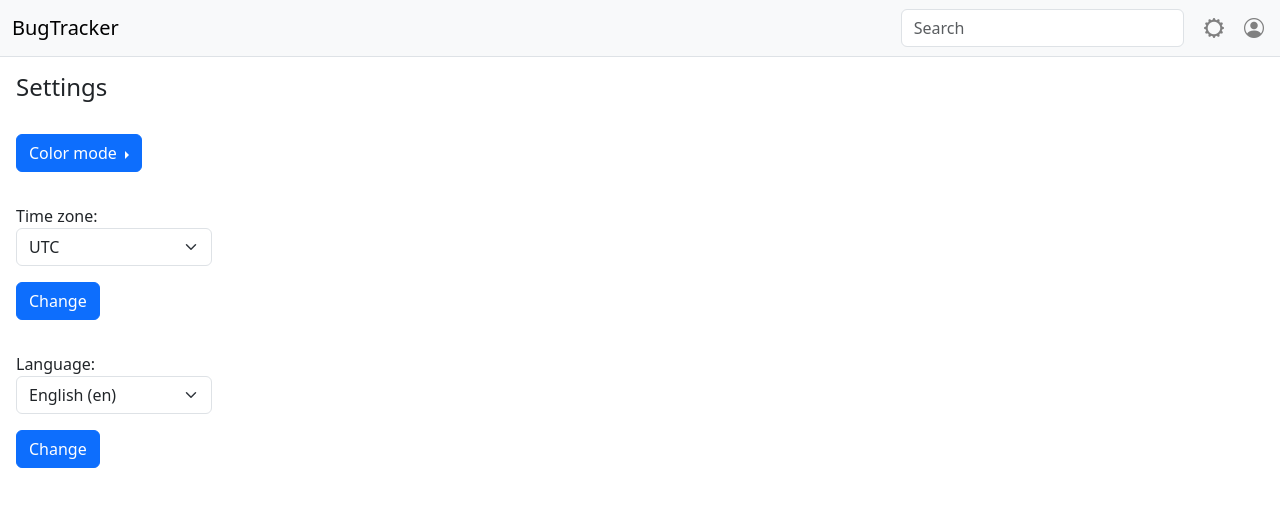
After one commit to Haenes/bugtracker-old, a Django app: page /settings/ in a window 1280 px wide. The commit adds this page. Shown: the top 507 px of the page. Run offline with Django 4.2, Linux system fonts and the light colour scheme; the visitor is signed in with stand-in values (Sample User, id 1).

Commit message:
Feat: 1) Add app settings page, which include Color mode toggler, time zone and language change forms

```diff
--- a/app/app/settings.py
+++ b/app/app/settings.py
@@ -134,7 +134,10 @@ AUTH_PASSWORD_VALIDATORS = [
 ]
 
 
-LANGUAGE_CODE = 'en-us'
+LANGUAGES = [
+    ("en", "English"),
+    ("ru", "Russian"),
+]
 
 USE_I18N = True
 
--- a/app/app/urls.py
+++ b/app/app/urls.py
@@ -4,5 +4,6 @@ from django.urls import include, path
 urlpatterns = [
     path('admin/', admin.site.urls),
     path('', include('bugtracker.urls')),
+    path("settings/", include("django.conf.urls.i18n")),
     path('', include('api.urls')),
 ]
--- a/app/bugtracker/urls.py
+++ b/app/bugtracker/urls.py
@@ -5,7 +5,7 @@ from . import views
 
 urlpatterns = [
     path("", views.projects, name="projects"),
-    path("template/", views.set_timezone, name="set_timezone"),
+    path("settings/", views.settings, name="settings"),
     path("boards/<int:project_id>/", views.boards, name="boards"),
     path("boards/<int:project_id>/project-settings/", views.project_settings, name="project-settings"),
     path("boards/<int:project_id>/<int:issue_id>/issue-details/", views.issue_details, name="issue-details"),
--- a/app/bugtracker/views.py
+++ b/app/bugtracker/views.py
@@ -24,20 +24,24 @@ from django.utils.translation import gettext as _
 from .models import Issue, Project
 from .forms import *
 
+@login_required(login_url="/login/")
+def settings(request):
+    user = request.user
 
-common_timezones = {
-    "UTC": "UTC",
-    "Moscow": "Europe/Moscow",
-    "Vladivostok": "Asia/Vladivostok",
-}
+    common_timezones = {
+        "UTC": "UTC",
+        _("Moscow"): "Europe/Moscow",
+        _("Vladivostok"): "Asia/Vladivostok",
+    }
+    context = {"user_id": user.id, "timezones": common_timezones}
 
+    if request.method == "POST":
+        if "timezone" in request.POST:
+            request.session["django_timezone"] = request.POST["timezone"]
+            return redirect("settings")
 
-def set_timezone(request):
-    if request.method == "POST":
-        request.session["django_timezone"] = request.POST["timezone"]
-        return redirect("/")
     else:
-        return render(request, "template.html", {"timezones": common_timezones})
+        return render(request, "settings.html", context=context)
 
 
 @login_required(login_url="/login/")
--- a/app/templates/base/base.html
+++ b/app/templates/base/base.html
@@ -59,32 +59,14 @@
 					<ul class="navbar-expand p-0 mb-0 mb-lg-0">
 						<ul class="navbar-nav">
 
-							<li class="nav-item dropdown m-1 me-3">
-								<a href="#" role="button" data-bs-toggle="dropdown" data-bs-toggle="tooltip"
-									data-bs-placement="bottom" title="{% translate "Toggle color mode" %}" aria-expanded="false"
-									aria-labelledby="bd-theme-text" id="bd-theme">
+							<li class="nav-item m-1 me-3">
+								<a href="{% url 'settings' %}" role="button">
 									<i class="bi bi-gear-wide" style="font-size: 20px;color: grey;"></i>
 								</a>
-								<ul class="dropdown-menu text-small shadow" data-popper-placement="bottom-end"
-									style="position: absolute; inset: 0px 0px auto auto; margin: 0px; transform: translate(0px, 34px);">
-									<li>
-										<button type="button" class="dropdown-item d-flex align-items-center"
-											data-bs-theme-value="light" aria-pressed="false">{% translate "Light" %}</button>
-									</li>
-									<li>
-										<button type="button" class="dropdown-item d-flex align-items-center"
-											data-bs-theme-value="dark" aria-pressed="false">{% translate "Dark" %}</button>
-									</li>
-									<li>
-										<button type="button" class="dropdown-item d-flex align-items-center"
-											data-bs-theme-value="auto" aria-pressed="false">{% translate "Auto" %}</button>
-									</li>
-								</ul>
 							</li>
 
 							<li class="nav-item dropdown m-1">
-								<a href="#" role="button" data-bs-toggle="dropdown" data-bs-toggle="tooltip"
-									data-bs-placement="bottom" title="{% translate "User" %}" aria-expanded="false">
+								<a href="#" role="button" data-bs-toggle="dropdown" aria-expanded="false">
 									<i class="bi bi-person-circle" style="font-size: 20px;color: grey;"></i>
 								</a>
 								<ul class="dropdown-menu text-small shadow"
--- /dev/null
+++ b/app/templates/settings.html
@@ -0,0 +1,91 @@
+{% extends "base.html" %}
+{% load tz %}
+{% load i18n %}
+
+{% block title %} {% translate "App settings" %} {% endblock %}
+
+{% block main %}
+
+<div class="ms-2 mt-3">
+    <h4 class="h4 ms-2 fw-normal">{% translate "Settings" %}</h4>
+
+    <div class="vstack col-2 gap-3">
+
+        <div class="p-2 mt-3">
+
+            <div class="btn-group dropend">
+                <button type="button" class="btn btn-primary dropdown-toggle" data-bs-toggle="dropdown" aria-expanded="false" id="bd-theme">
+                    {% translate "Color mode" %}
+                </button>
+                <ul class="dropdown-menu text-small shadow">
+                    <li>
+                        <button type="button" class="dropdown-item d-flex align-items-center"
+                            data-bs-theme-value="light" aria-pressed="false">{% translate "Light" %}
+                        </button>
+                    </li>
+                    <li>
+                        <button type="button" class="dropdown-item d-flex align-items-center"
+                            data-bs-theme-value="dark" aria-pressed="false">{% translate "Dark" %}
+                        </button>
+                    </li>
+                    <li>
+                        <button type="button" class="dropdown-item d-flex align-items-center"
+                            data-bs-theme-value="auto" aria-pressed="false">{% translate "Auto" %}
+                        </button>
+                    </li>
+                </ul>
+            </div>
+        </div>
+
+        <div class="p-2">
+            {% get_current_timezone as TIME_ZONE %}
+
+            <form action="{% url 'settings' %}" method="POST">
+                {% csrf_token %}
+                <label for="timezone">{% translate "Time zone:" %}</label>
+                <select class="form-select col-4" name="timezone">
+                    {% for city, tz in timezones.items %}
+                        {% if tz == TIME_ZONE %}
+                            <option value="{{ tz }}" selected>{{ city }}</option>
+                        {% else %}
+                            <option value="{{ tz }}">{{ city }}</option>
+                        {% endif %}
+                    {% endfor %}
+                </select>
+                <div class="mt-3">
+                    <button class="btn btn-primary" type="submit" value="timezone">{% translate "Change" %}</button>
+                </div>
+            </form>
+        </div>
+
+        <div class="p-2">
+
+            <form action="{% url 'set_language' %}" method="post">
+                {% csrf_token %}
+                <label for="language">{% translate "Language:" %}</label>
+                <select class="form-select col-4" name="language">
+                    {% get_current_language as LANGUAGE_CODE %}
+                    {% get_available_languages as LANGUAGES %}
+                    {% get_language_info_list for LANGUAGES as languages %}
+
+                    {% for language in languages %}
+                        {% if language.code == LANGUAGE_CODE %}
+                            <option value="{{ language.code }}" selected>
+                                {{ language.name_local }} ({{ language.code }})
+                            </option>
+                        {% else %}
+                            <option value="{{ language.code }}">
+                                {{ language.name_local }} ({{ language.code }})
+                            </option>
+                        {% endif %}
+                    {% endfor %}
+                </select>
+                <div class="mt-3">
+                    <button class="btn btn-primary" type="submit" value="language">{% translate "Change" %}</button>
+                </div>
+            </form>
+        </div>
+
+    </div>
+</div>
+{% endblock main %}
```
Also changed, not shown: app/templates/template.html (deleted, +0 -12 lines), app/locale/ru/LC_MESSAGES/django.po, 1 other file.
